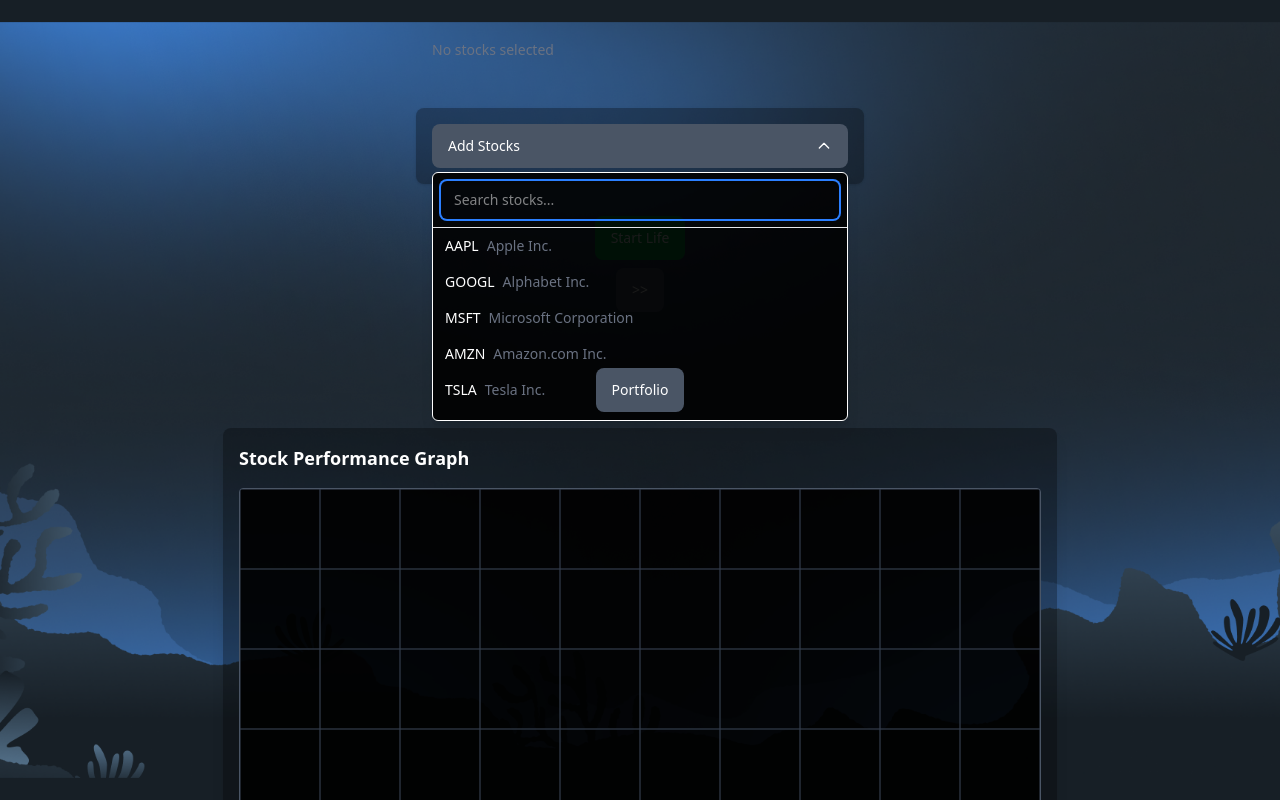
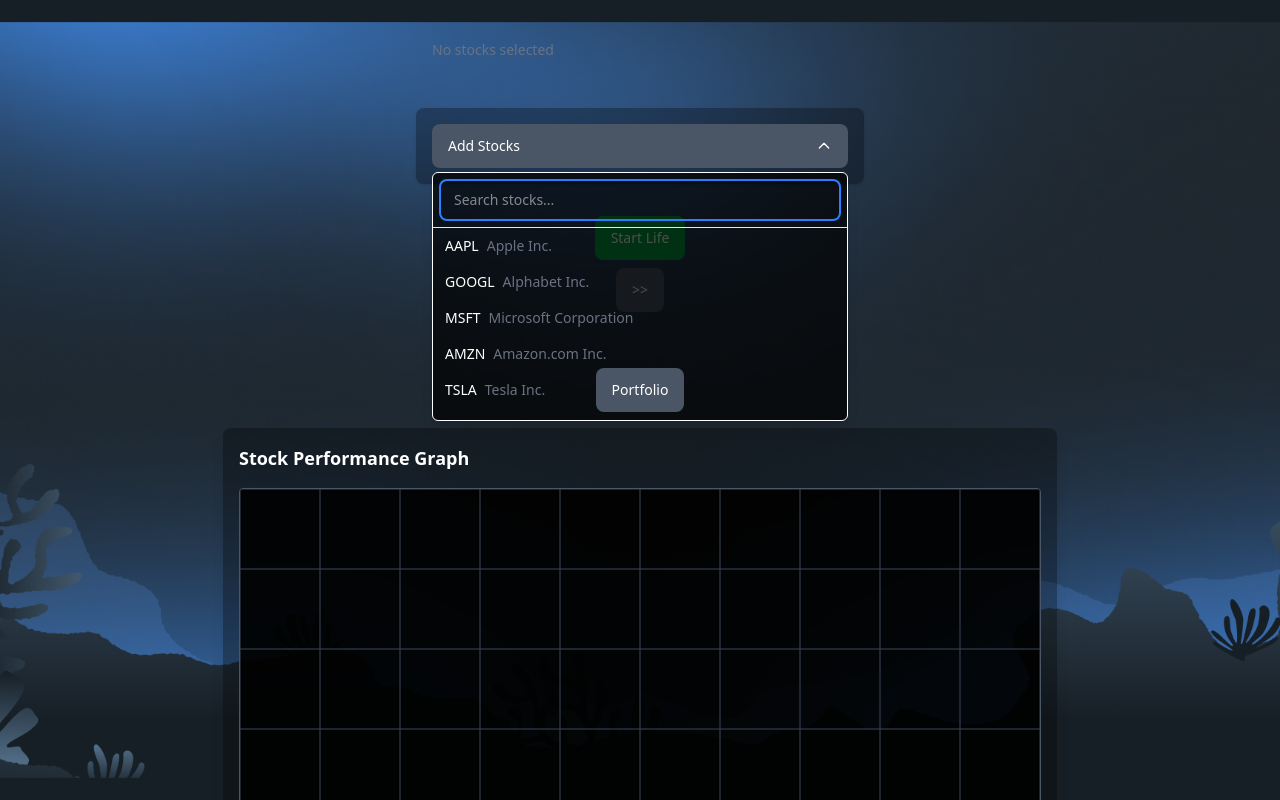
Before and after one commit to Pho86/hackaotnh, a React (Vite) app: page /stockpet in a window 1280 px wide. Both pictures are taken after a click on the button "Add Stocks". Built offline with nearby package versions, Linux system fonts and the light colour scheme.

Commit message:
dark mode

```diff
--- a/src/components/StockSelector.jsx
+++ b/src/components/StockSelector.jsx
@@ -80,7 +80,7 @@
                     </Button>
 
                     {isOpen && (
-                        <div className="absolute z-10 w-full mt-1 bg-black/90 border border-neutral-00 rounded-md shadow-lg max-h-80 overflow-y-auto">
+                        <div className="absolute z-10 w-full mt-1 bg-black/70 border border-neutral-00 rounded-md shadow-lg max-h-80 overflow-y-auto">
                             <div className="p-2 border-b border-gray-200">
                                 <input
                                     type="text"
```
